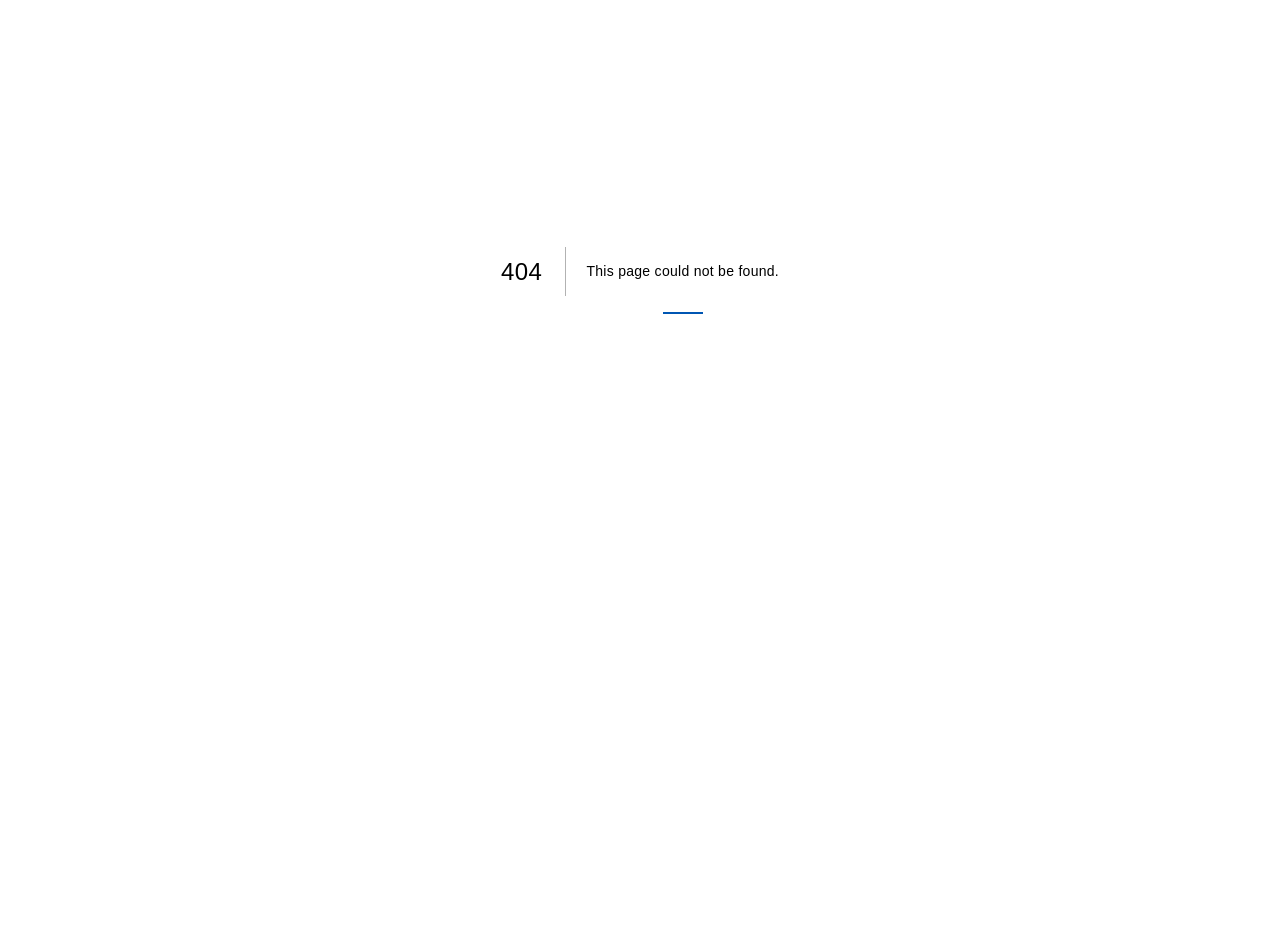
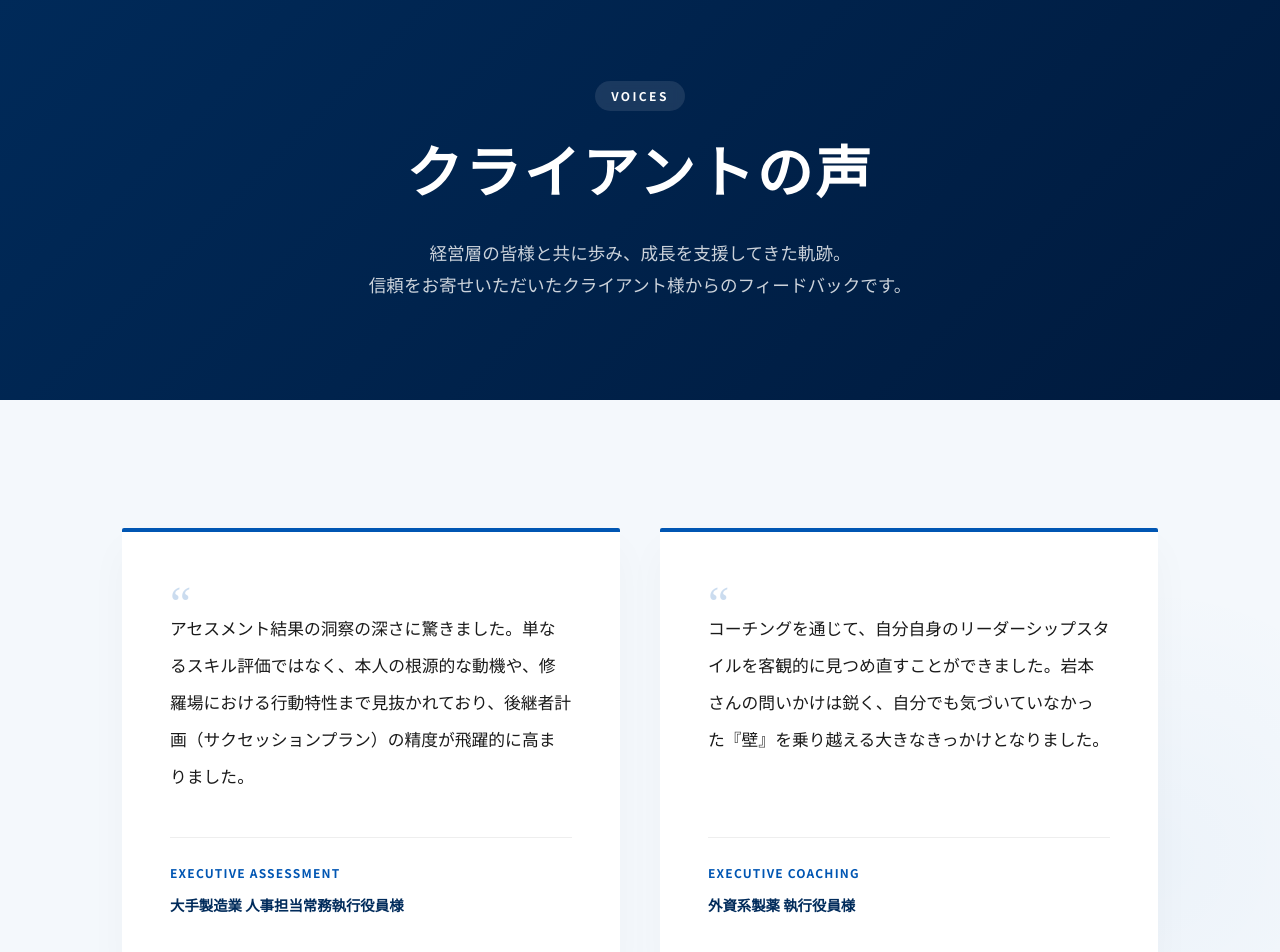
Before and after one commit to hakusantech/Insight_bledge, a Next.js app: page /testimonials in a window 1280 px wide. Before the commit this address had no page. Shown: the part 120-1072 px from the top of the page. Before the commit the page ends 800 px from the top, so only its background shows below. Built offline with nearby package versions, Linux system fonts and the light colour scheme.

Commit message:
feat: add modern hidden testimonials page

```diff
--- /dev/null
+++ b/src/app/testimonials/page.tsx
@@ -0,0 +1,187 @@
+import Header from "@/components/Header";
+import Footer from "@/components/Footer";
+
+export default function Testimonials() {
+  const testimonials = [
+    {
+      id: 1,
+      category: "Executive Assessment",
+      client: "大手製造業 人事担当常務執行役員様",
+      quote: "アセスメント結果の洞察の深さに驚きました。単なるスキル評価ではなく、本人の根源的な動機や、修羅場における行動特性まで見抜かれており、後継者計画（サクセッションプラン）の精度が飛躍的に高まりました。",
+    },
+    {
+      id: 2,
+      category: "Executive Coaching",
+      client: "外資系製薬 執行役員様",
+      quote: "コーチングを通じて、自分自身のリーダーシップスタイルを客観的に見つめ直すことができました。岩本さんの問いかけは鋭く、自分でも気づいていなかった『壁』を乗り越える大きなきっかけとなりました。",
+    },
+    {
+      id: 3,
+      category: "Executive Assessment",
+      client: "メガバンク 人事部長様",
+      quote: "客観的かつ多角的な評価により、抜擢人事に対する納得感が組織内で醸成されました。第三者としての専門的な視点が、我々の意思決定の質を一段引き上げてくれたと感じています。",
+    },
+    {
+      id: 4,
+      category: "Executive Coaching",
+      client: "ITサービス 創業社長様",
+      quote: "孤独な経営者の立場を深く理解し、伴走してくれる稀有なパートナーです。半年間のセッションで、組織の課題解決スピードが格段に上がり、自身の視座も一段高まったことを実感しています。",
+    }
+  ];
+
+  return (
+    <div className="page-wrapper">
+      <Header />
+
+      <main>
+        {/* Page Hero - Modern Minimalism */}
+        <section className="section" style={{
+          paddingTop: '200px',
+          paddingBottom: '100px',
+          background: 'linear-gradient(135deg, var(--color-primary) 0%, #001a3d 100%)',
+          color: '#fff',
+          textAlign: 'center'
+        }}>
+          <div className="container">
+            <span style={{
+              display: 'inline-block',
+              padding: '4px 16px',
+              backgroundColor: 'rgba(255,255,255,0.1)',
+              borderRadius: '20px',
+              fontSize: '0.75rem',
+              fontWeight: 700,
+              letterSpacing: '0.2em',
+              textTransform: 'uppercase',
+              marginBottom: '1.5rem',
+              backdropFilter: 'blur(5px)'
+            }}>Voices</span>
+            <h1 style={{
+              fontSize: 'clamp(2rem, 5vw, 3.5rem)',
+              marginBottom: '1.5rem',
+              fontFamily: 'var(--font-noto-serif-jp)',
+              letterSpacing: '0.05em'
+            }}>クライアントの声</h1>
+            <p style={{
+              fontSize: '1.1rem',
+              opacity: 0.8,
+              maxWidth: '600px',
+              margin: '0 auto',
+              lineHeight: '1.8'
+            }}>
+              経営層の皆様と共に歩み、成長を支援してきた軌跡。<br />
+              信頼をお寄せいただいたクライアント様からのフィードバックです。
+            </p>
+          </div>
+        </section>
+
+        {/* Testimonials Grid */}
+        <section className="section bg-light" style={{ position: 'relative', overflow: 'hidden' }}>
+          {/* Subtle background decoration */}
+          <div style={{
+            position: 'absolute',
+            top: '10%',
+            right: '-10%',
+            width: '40%',
+            height: '40%',
+            background: 'radial-gradient(circle, rgba(0, 86, 179, 0.03) 0%, transparent 70%)',
+            zIndex: 0
+          }} />
+
+          <div className="container" style={{ position: 'relative', zIndex: 1 }}>
+            <div style={{
+              display: 'grid',
+              gridTemplateColumns: 'repeat(auto-fit, minmax(350px, 1fr))',
+              gap: '2.5rem'
+            }}>
+              {testimonials.map((t) => (
+                <div key={t.id} style={{
+                  backgroundColor: '#fff',
+                  padding: '3rem',
+                  borderRadius: '2px',
+                  boxShadow: '0 20px 40px rgba(0,0,0,0.03)',
+                  borderTop: '4px solid var(--color-secondary)',
+                  display: 'flex',
+                  flexDirection: 'column',
+                  transition: 'transform 0.4s ease, box-shadow 0.4s ease'
+                }} className="testimonial-card">
+                  <div style={{
+                    fontSize: '3rem',
+                    fontFamily: 'serif',
+                    color: 'var(--color-secondary)',
+                    opacity: 0.2,
+                    lineHeight: 1,
+                    marginBottom: '-1rem'
+                  }}>“</div>
+
+                  <p style={{
+                    fontSize: '1.05rem',
+                    lineHeight: '2.2',
+                    color: 'var(--color-text-main)',
+                    fontFamily: 'var(--font-noto-serif-jp)',
+                    fontWeight: 500,
+                    marginBottom: '2.5rem',
+                    flex: 1
+                  }}>
+                    {t.quote}
+                  </p>
+
+                  <div style={{
+                    borderTop: '1px solid #eee',
+                    paddingTop: '1.5rem'
+                  }}>
+                    <span style={{
+                      display: 'block',
+                      fontSize: '0.75rem',
+                      color: 'var(--color-secondary)',
+                      fontWeight: 700,
+                      letterSpacing: '0.1em',
+                      marginBottom: '0.5rem',
+                      textTransform: 'uppercase'
+                    }}>
+                      {t.category}
+                    </span>
+                    <p style={{
+                      fontSize: '0.9rem',
+                      fontWeight: 700,
+                      color: 'var(--color-primary)',
+                      marginBottom: 0
+                    }}>
+                      {t.client}
+                    </p>
+                  </div>
+                </div>
+              ))}
+            </div>
+
+            {/* Closing Message */}
+            <div style={{
+              marginTop: '8rem',
+              textAlign: 'center',
+              maxWidth: '700px',
+              margin: '8rem auto 0',
+              padding: '4rem',
+              backgroundColor: 'var(--color-primary)',
+              color: '#fff',
+              borderRadius: '4px'
+            }}>
+              <h3 style={{ fontSize: '1.5rem', marginBottom: '1.5rem' }}>更なる価値の提供を目指して</h3>
+              <p style={{ fontSize: '0.95rem', opacity: 0.9, lineHeight: '2' }}>
+                私たちは、これからもリーダーの皆様が持つ真の可能性を解き放ち、<br />
+                組織と社会の発展に貢献し続けることをお約束します。
+              </p>
+            </div>
+          </div>
+        </section>
+      </main>
+
+      <Footer />
+
+      <style jsx>{`
+        .testimonial-card:hover {
+          transform: translateY(-10px);
+          box-shadow: 0 40px 80px rgba(0, 43, 91, 0.08);
+        }
+      `}</style>
+    </div>
+  );
+}
```
